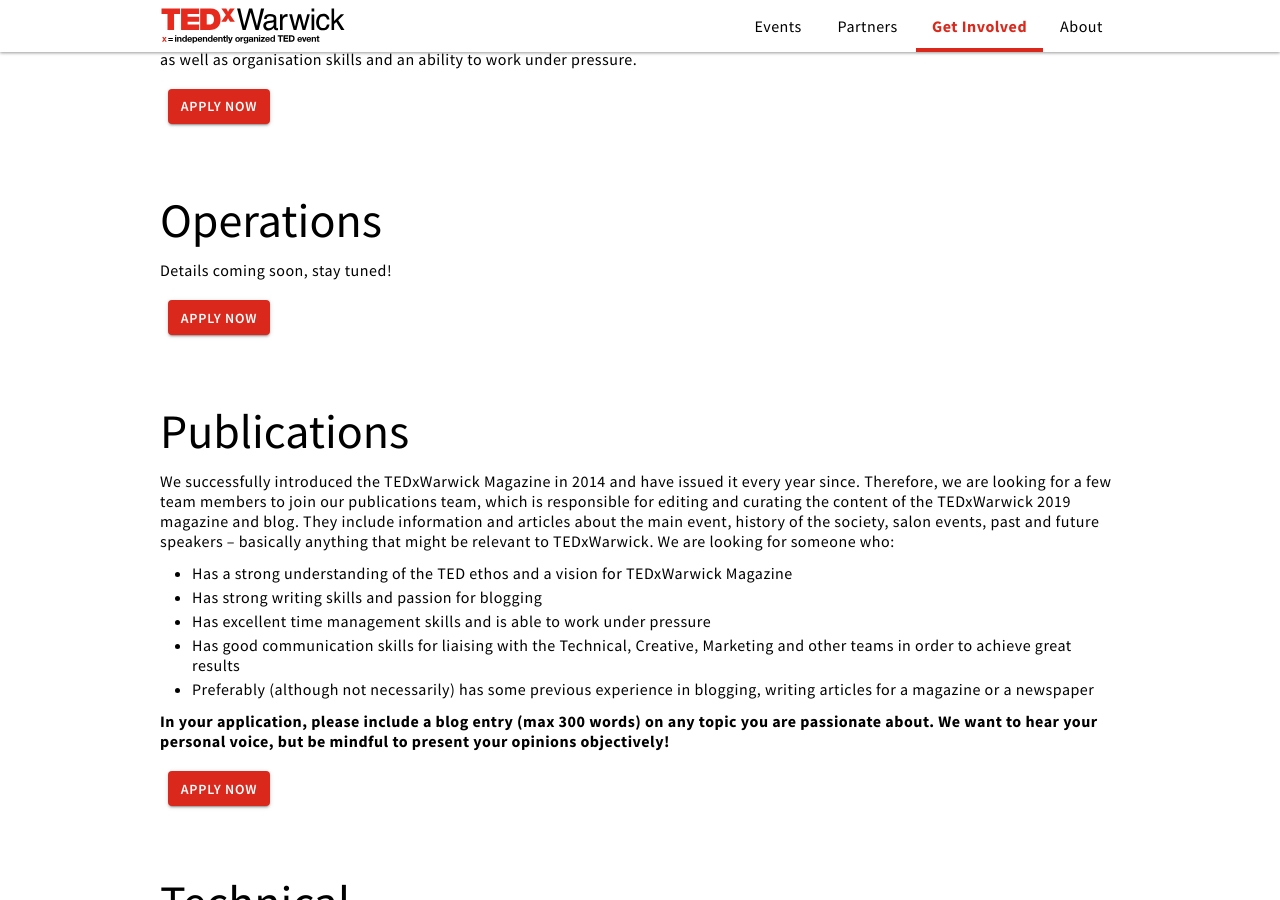
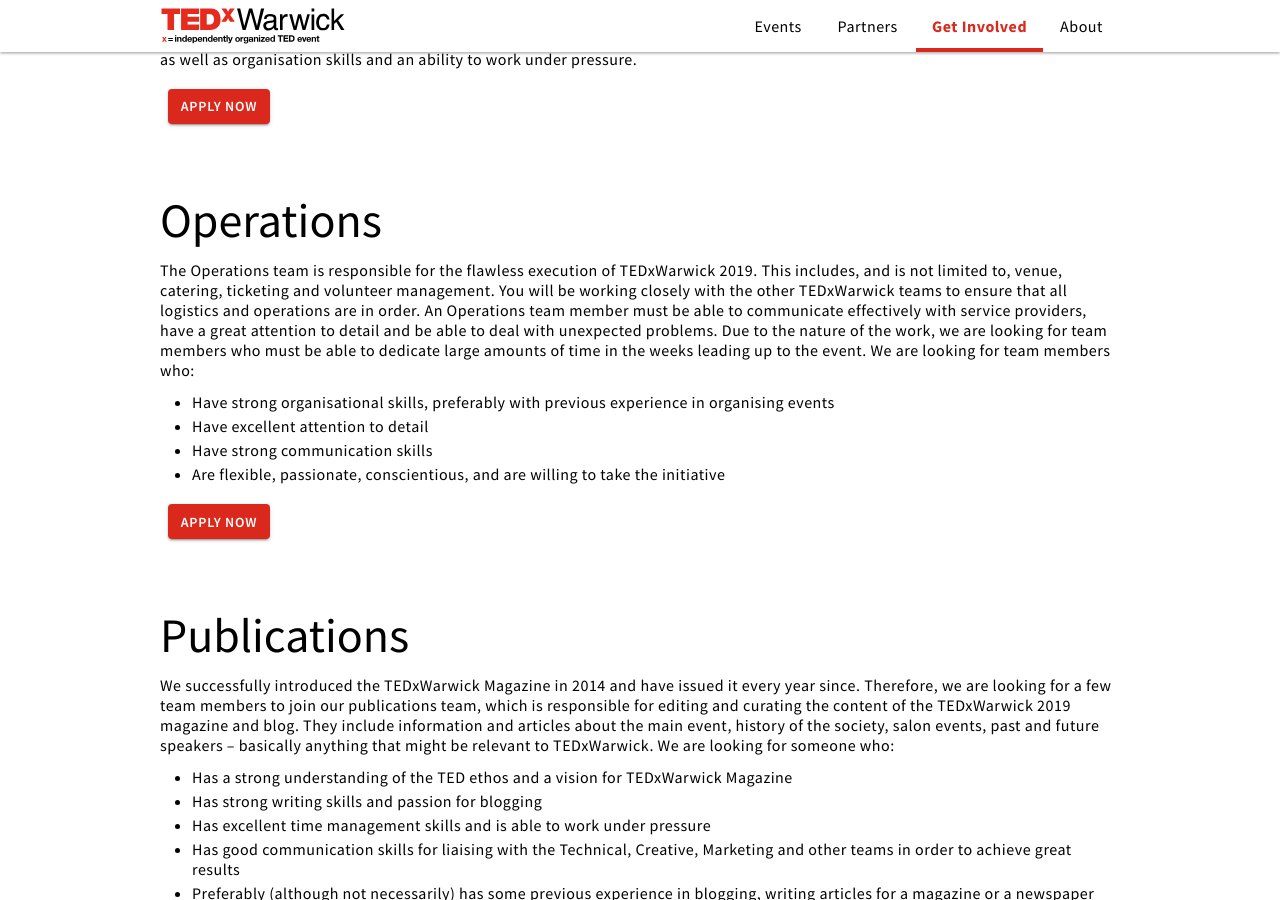
Before and after one commit to TEDxWarwickTechnical/tedxwarwicktechnical.github.io, a Jekyll site: the page built from _collections/_recruitment/team.md, in a window 1280 px wide and 900 px high, scrolled down 2140 px. Built offline with Jekyll 4.4.1, drawn with Linux system fonts in a browser that asks for light colours; comment, search, counter and statistics services are not loaded.

Commit message:
Ops recruitment copy

```diff
--- a/_collections/_recruitment/team.md
+++ b/_collections/_recruitment/team.md
@@ -124,6 +124,25 @@
 
   - name: operations
     label: Operations
+    description: |
+      The Operations team is responsible for the flawless execution of
+      TEDxWarwick 2019. This includes, and is not limited to, venue, catering,
+      ticketing and volunteer management. You will be working closely with the
+      other TEDxWarwick teams to ensure that all logistics and operations are
+      in order. An Operations team member must be able to communicate
+      effectively with service providers, have a great attention to detail and
+      be able to deal with unexpected problems. Due to the nature of the work,
+      we are looking for team members who must be able to dedicate large
+      amounts of time in the weeks leading up to the event. We are looking for
+      team members who:
+
+      - Have strong organisational skills, preferably with previous experience
+        in organising events
+      - Have excellent attention to detail
+      - Have strong communication skills
+      - Are flexible, passionate, conscientious, and are willing to take the
+        initiative
+
 
   - name: publications
     label: Publications
```
